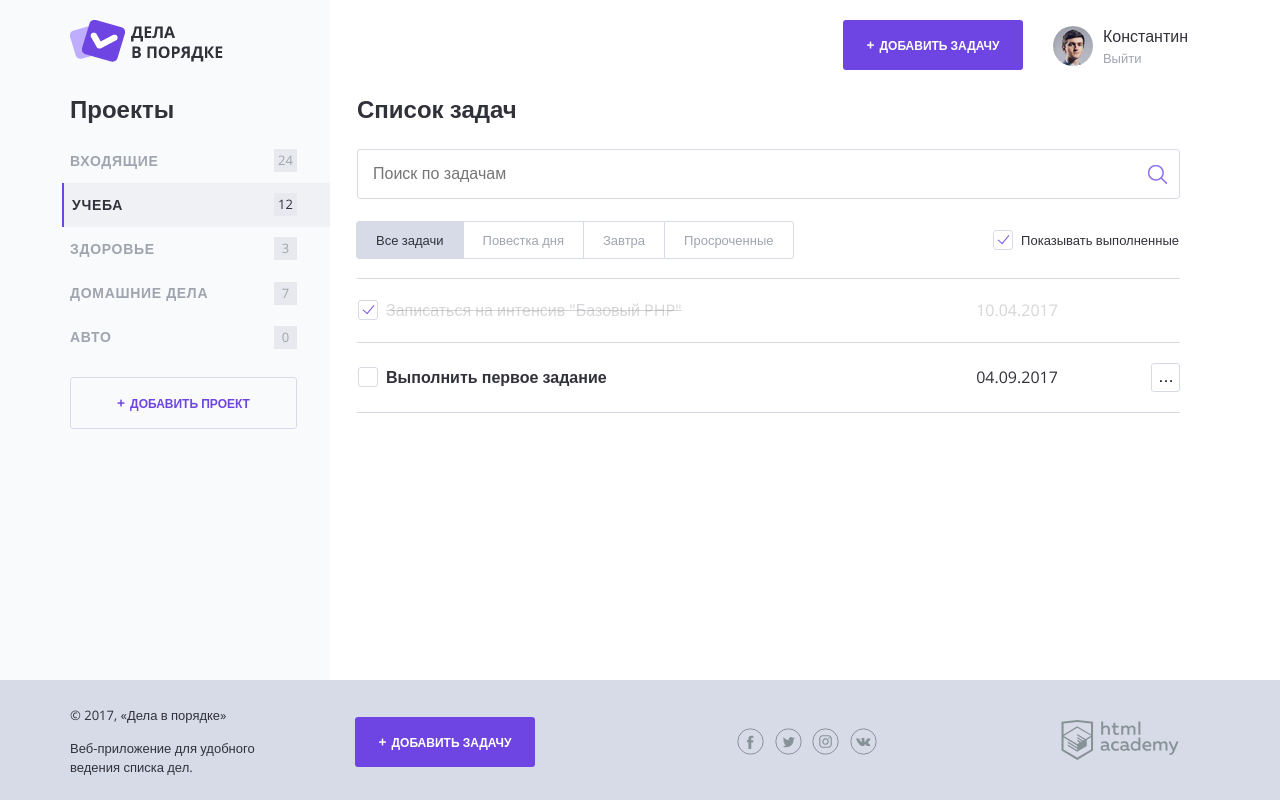
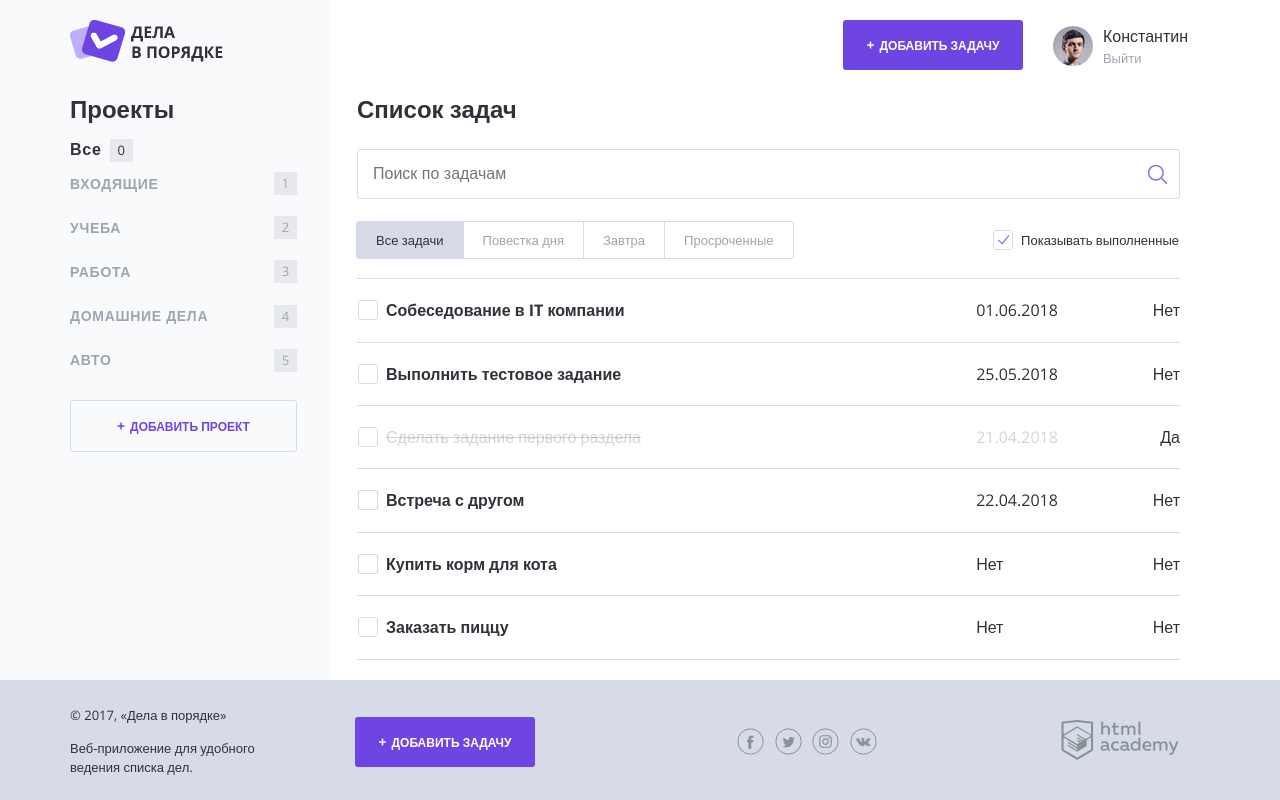
Before and after one commit to yiiworld/128516-doingsdone, a PHP site: page / in a window 1280 px wide. Run offline with PHP 8.4, Linux system fonts and the light colour scheme.

Commit message:
module2-task1

```diff
--- a/index.php
+++ b/index.php
@@ -14,6 +14,24 @@ $date_deadline = strtotime ("28.08.2017");
 
 // в эту переменную запишите кол-во дней до даты задачи
 $days_until_deadline = ($task_deadline_ts - $date_deadline)/86400;
+
+$project_arr = array(0 => "Все", 1 => "Входящие", 2 => "Учеба",
+    3 => "Работа", 4 => "Домашние дела", 5 => "Авто");
+
+$arr_of_cases = array(
+        array("Задача" => "Собеседование в IT компании", "Дата выполнения" => "01.06.2018",
+            "Категория" =>"Работа", "Выполнен" => "Нет"),
+        array("Задача" => "Выполнить тестовое задание", "Дата выполнения" => "25.05.2018",
+            "Категория" =>"Работа", "Выполнен" => "Нет"),
+        array("Задача" => "Сделать задание первого раздела", "Дата выполнения" => "21.04.2018",
+            "Категория" =>"Учеба", "Выполнен" => "Да"),
+        array("Задача" => "Встреча с другом", "Дата выполнения" => "22.04.2018",
+            "Категория" =>"Входящие", "Выполнен" => "Нет"),
+        array("Задача" => "Купить корм для кота", "Дата выполнения" => "Нет",
+            "Категория" =>"Домашние дела", "Выполнен" => "Нет"),
+        array("Задача" => "Заказать пиццу", "Дата выполнения" => "Нет",
+            "Категория" =>"Домашние дела", "Выполнен" => "Нет"),
+)
 ?>
 <!DOCTYPE html>
 <html lang="en">
@@ -58,6 +76,24 @@ $days_until_deadline = ($task_deadline_ts - $date_deadline)/86400;
 
                 <nav class="main-navigation">
                     <ul class="main-navigation__list">
+                        <?php
+                        $index = 0;
+                        $count = count($project_arr);
+                        while ($index <= $count-1) {
+                            print('<li class="main-navigation__list-item');
+                            if ($index == 0) {
+                                echo 'main-navigation__list-item--active">';
+                            } else {
+                                echo '">';
+                            }
+                            print('<a class="main-navigation__list-item-link" href="#">' . $project_arr[$index].'</a>');
+                            print('<span class="main-navigation__list-item-count">'.$index.'</span>');
+                            $index++;
+                        };
+                        ?>
+
+
+                        <!--
                         <li class="main-navigation__list-item">
                             <a class="main-navigation__list-item-link" href="#">Входящие</a>
                             <span class="main-navigation__list-item-count">24</span>
@@ -81,7 +117,7 @@ $days_until_deadline = ($task_deadline_ts - $date_deadline)/86400;
                         <li class="main-navigation__list-item">
                             <a class="main-navigation__list-item-link" href="#">Авто</a>
                             <span class="main-navigation__list-item-count">0</span>
-                        </li>
+                        </li>-->
                     </ul>
                 </nav>
 
@@ -121,7 +157,6 @@ $days_until_deadline = ($task_deadline_ts - $date_deadline)/86400;
                     </div>
 
                     <label class="checkbox">
-                        <!--добавить сюда аттрибут "checked", если переменная $show_complete_tasks равна единице-->
                         <input id="show-complete-tasks" class="checkbox__input visually-hidden" type="checkbox"
                             <?php if (1==$show_complete_tasks) echo 'checked="checked"'; ?> >
 
@@ -130,51 +165,25 @@ $days_until_deadline = ($task_deadline_ts - $date_deadline)/86400;
                 </div>
 
                 <table class="tasks">
-                    <?php if (1==$show_complete_tasks): ?>
-                    <!--показывать следующий тег <tr/>, если переменная равна единице-->
-                    <tr class="tasks__item task task--completed">
-                        <td class="task__select">
-                            <label class="checkbox task__checkbox">
-                                <input class="checkbox__input visually-hidden" type="checkbox" checked>
-                                <span class="checkbox__text">Записаться на интенсив "Базовый PHP"</span>
-                            </label>
-                        </td>
-                        <td class="task__date">10.04.2017</td>
 
-                        <td class="task__controls">
-                        </td>
-                    </tr>
-                    <?php endif; ?>
+                    <?php
 
-                    <tr class="tasks__item task <?php if($days_until_deadline<=0) {echo ' task--important';} ?>">
+                    foreach ($arr_of_cases as $key =>$value):?>
+                        <tr class="tasks__item task <?php if ($value['Выполнен']=='Да') echo ("task--completed")?>">
+                            <td class="task__select">
+                                <label class="checkbox task__checkbox">
+                                    <input class="checkbox__input visually-hidden" type="checkbox" >
+                                    <span class="checkbox__text"><?=$value['Задача']?></span>
+                                </label>
+                            </td>
+                            <td class="task__date"><?=$value['Дата выполнения']?></td>
 
-                        <td class="task__select" >
-                            <label class="checkbox task__checkbox">
-                                <input class="checkbox__input visually-hidden" type="checkbox">
-                                <span class="checkbox__text">Выполнить первое задание</span>
-                            </label>
-                        </td>
+                            <td class="task__controls">
+                                <?=$value['Выполнен']?>
+                            </td>
+                        </tr>
 
-                        <td class="task__date">
-                            <!--выведите здесь дату выполнения задачи-->
-                            <?php echo date("d.m.Y",$task_deadline_ts) ?>
-                        </td>
-
-                        <td class="task__controls">
-                            <button class="expand-control" type="button" name="button">Выполнить первое задание</button>
-
-                            <ul class="expand-list hidden">
-                                <li class="expand-list__item">
-                                    <a href="#">Выполнить</a>
-                                </li>
-
-                                <li class="expand-list__item">
-                                    <a href="#">Удалить</a>
-                                </li>
-                            </ul>
-                        </td>
-                    </tr>
-
+                    <?php endforeach; ?>
 
                 </table>
             </main>
```
